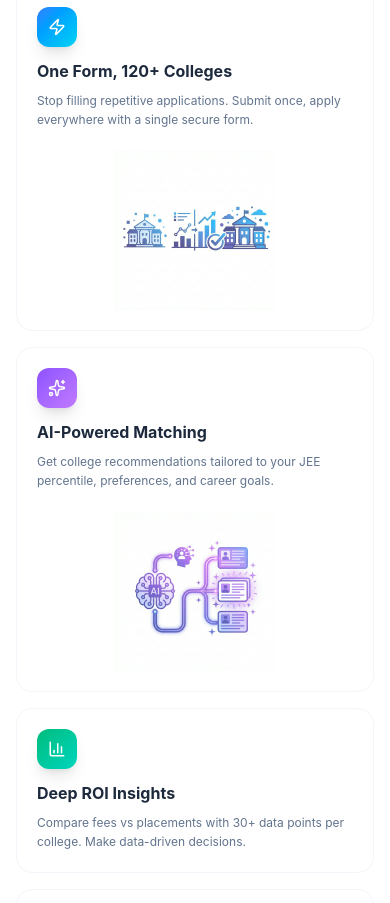
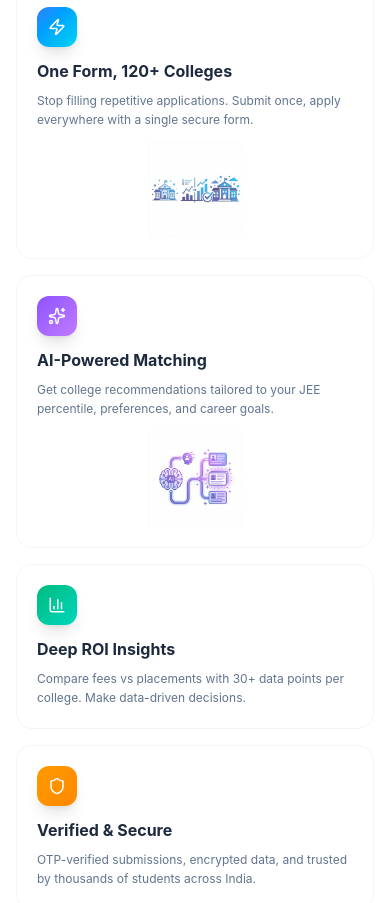
Before and after one commit to ainaviksha/CampusCompass-, a React (Vite) app: page / in a window 390 px wide. Shown: the part 882-1785 px from the top of the page. Built offline with nearby package versions, Linux system fonts and the light colour scheme.

Commit message:
fix: reduce feature image whitespace on mobile (max-h-40→max-h-24)

```diff
--- a/src/components/Landing/LandingPage.jsx
+++ b/src/components/Landing/LandingPage.jsx
@@ -374,8 +374,8 @@ const LandingPage = ({ onGetStarted }) => {
 
                                 {/* Feature image for cards that have one */}
                                 {feature.img && (
-                                    <div className="mt-5 -mx-2">
-                                        <img src={feature.img} alt={feature.title} className="w-full max-h-40 object-contain rounded-xl opacity-80 group-hover:opacity-100 transition-opacity" />
+                                    <div className="mt-3 sm:mt-5 -mx-1 sm:-mx-2">
+                                        <img src={feature.img} alt={feature.title} className="w-full max-h-24 sm:max-h-40 object-contain rounded-lg sm:rounded-xl opacity-80 group-hover:opacity-100 transition-opacity" />
                                     </div>
                                 )}
                             </div>
```
